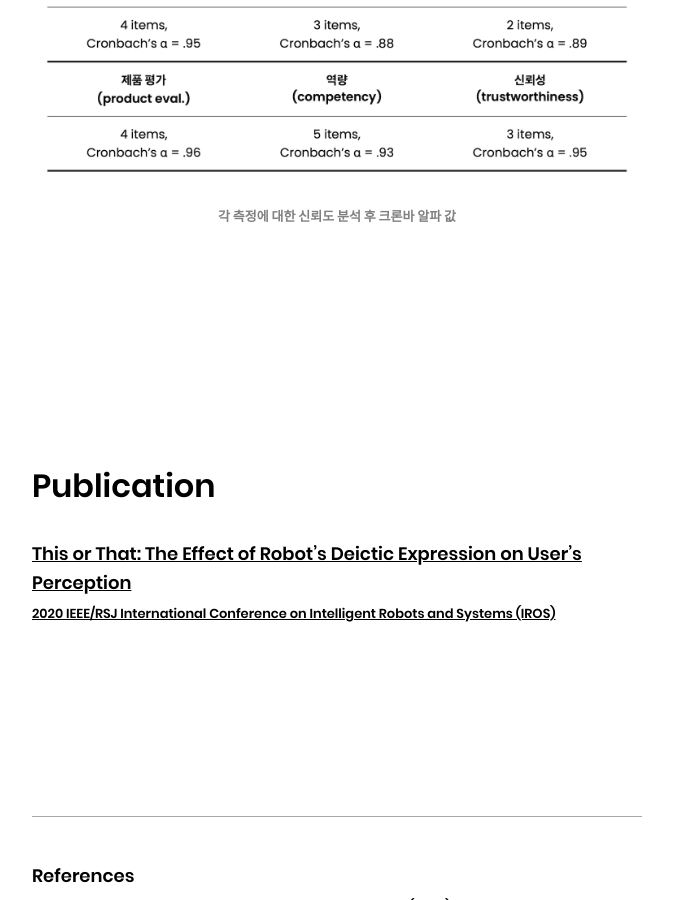
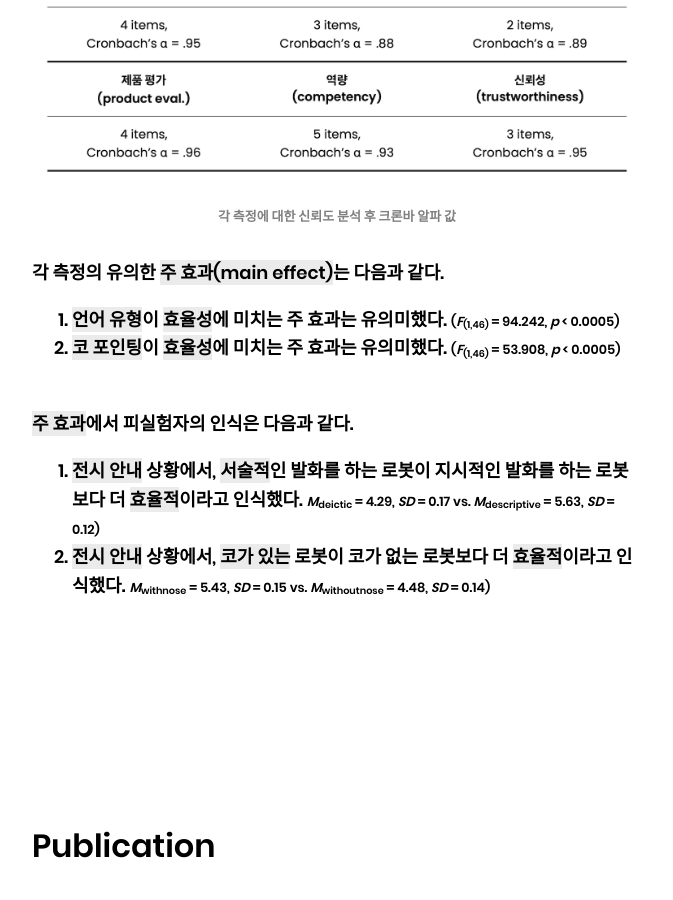
Before and after one commit to hanby-ixd/hanby-ixd.github.io, a Jekyll site: the page built from _posts/projects/2021-01-03-thisorthat.md, in a window 1280 px wide and 900 px high, scrolled down 13663 px. Shown: the whole window, without its empty margins (303-976 px from the left). Built offline with Jekyll 4.4.1, drawn with Linux system fonts in a browser that asks for light colours; nearby versions of some CDN libraries; library files that are not in the unit come from our copies.

Commit message:
Update 2021-01-03-thisorthat.md

```diff
--- a/_posts/projects/2021-01-03-thisorthat.md
+++ b/_posts/projects/2021-01-03-thisorthat.md
@@ -314,7 +314,17 @@ Design Question: "<span style="background-color:#EBEBEB">소셜 로봇</span>은
   <br>
   <font size="2em" color="gray">각 측정에 대한 신뢰도 분석 후 크론바 알파 값</font>
 </p>
-<br><br>
+<br>
+
+각 측정의 유의한 <span style="background-color:#EBEBEB">주 효과(main effect)</span>는 다음과 같다.
+01. <span style="background-color:#EBEBEB">언어 유형</span>이 <span style="background-color:#EBEBEB">효율성</span>에 미치는 주 효과는 유의미했다. <font size="2em">(<i>F</i><sub>(1,46)</sub> = 94.242, <i>p</i> < 0.0005)</font>
+02. <span style="background-color:#EBEBEB">코 포인팅</span>이 <span style="background-color:#EBEBEB">효율성</span>에 미치는 주 효과는 유의미했다. <font size="2em">(<i>F</i><sub>(1,46)</sub> = 53.908, <i>p</i> < 0.0005)</font>
+<br>
+
+<span style="background-color:#EBEBEB">주 효과</span>에서 피실험자의 인식은 다음과 같다.
+01. <span style="background-color:#EBEBEB">전시 안내</span> 상황에서, <span style="background-color:#EBEBEB">서술적</span>인 발화를 하는 로봇이 지시적인 발화를 하는 로봇보다 더 <span style="background-color:#EBEBEB">효율적</span>이라고 인식했다. <font size="2em"><i>M</i><sub>deictic</sub> = 4.29, <i>SD</i> = 0.17 vs. <i>M</i><sub>descriptive</sub> = 5.63, <i>SD</i> = 0.12)</font>
+02. <span style="background-color:#EBEBEB">전시 안내</span> 상황에서, <span style="background-color:#EBEBEB">코가 있는</span> 로봇이 코가 없는 로봇보다 더 <span style="background-color:#EBEBEB">효율적</span>이라고 인식했다. <font size="2em"><i>M</i><sub>withnose</sub> = 5.43, <i>SD</i> = 0.15 vs. <i>M</i><sub>withoutnose</sub> = 4.48, <i>SD</i> = 0.14)</font>
+<br>
 
 <br><br><br><br><br><br>
 
```
